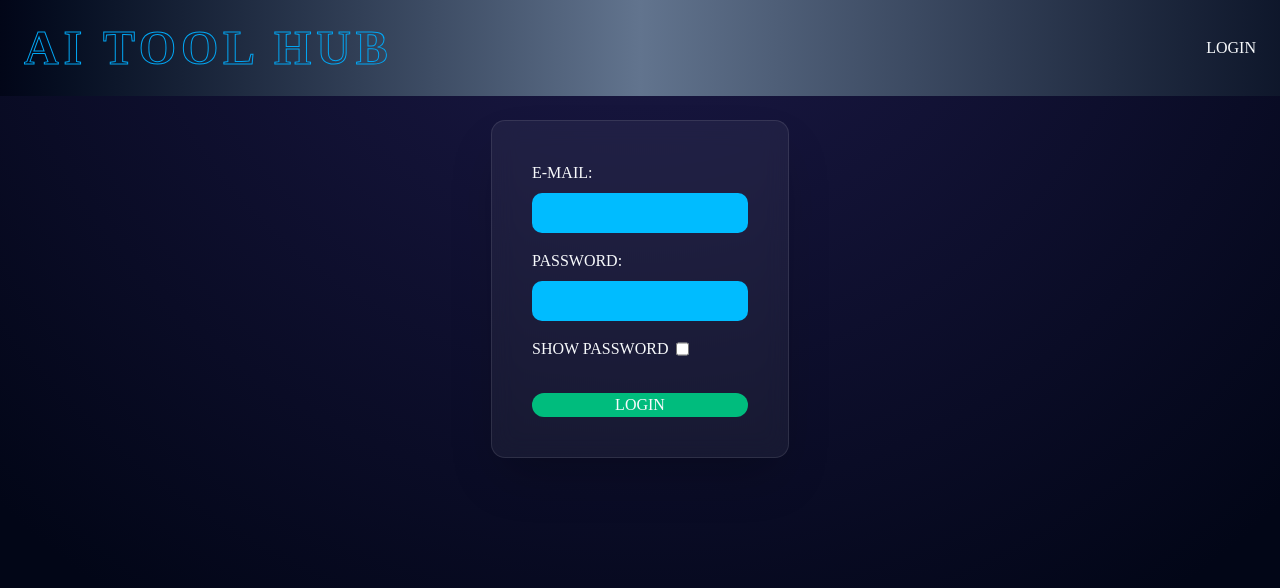
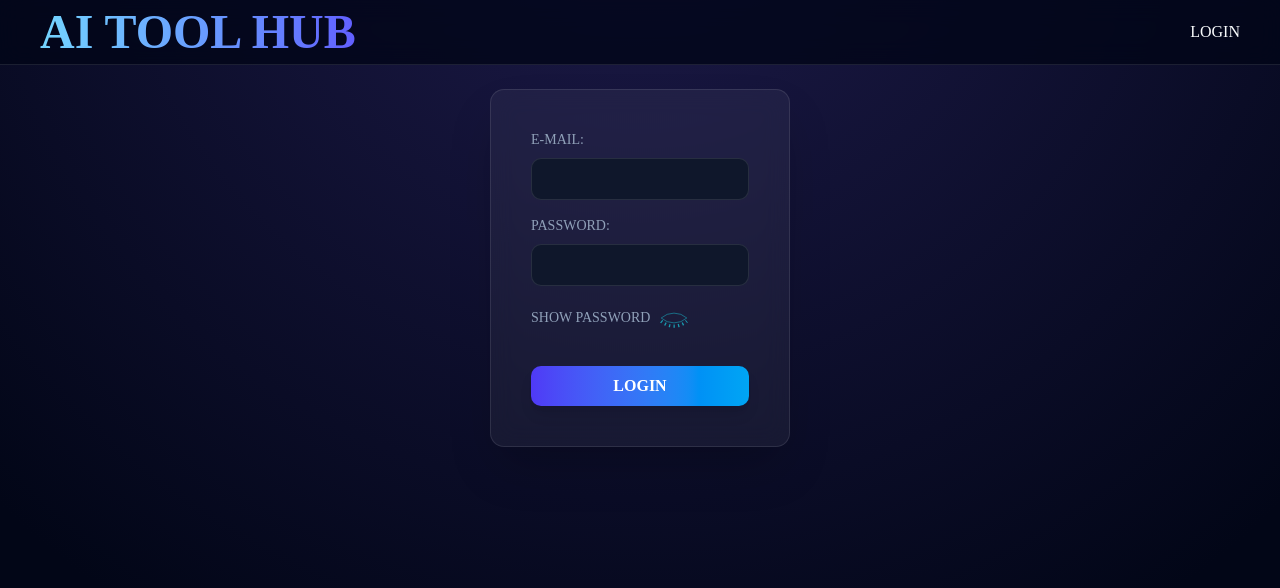
Before and after one commit to IVShelkunov/ai-tool-hub, a Next.js app: page /login in a window 1280 px wide. Shown: the top 588 px of the page. Built offline with nearby package versions, Linux system fonts and the light colour scheme; no server answers.

Commit message:
style:styling the app header and adjusting semantics

```diff
--- a/src/app/globals.css
+++ b/src/app/globals.css
@@ -127,13 +127,23 @@
   html {
     @apply font-sans;
     }
-    input {
-      background-color: var(--color-sky-400);
-      border-radius: 10px;
-      padding:8px
-    }
+
     button {
       cursor: pointer;
     }
 
 }
+@layer utilities {
+  .shine-base {
+    background-size: 200% auto;
+  }
+
+  .hover-shine:hover {
+    animation: rainbow-shine 1.0s linear forwards;
+  }
+}
+
+@keyframes rainbow-shine {
+ from { background-position: 0% center; }
+    to { background-position: 200% center; }
+}
--- /dev/null
+++ b/src/components/icon/CloseEye.tsx
@@ -0,0 +1,20 @@
+import { cn } from "cn";
+
+export const CloseEye = ({ className }: { className?: string }) => {
+  return (
+    <svg viewBox="0 0 50 50" className={cn("cursor-pointer", className)}>
+      <path
+        d="M 5,25 a 30 30 0 0 1 40,0 a 30 30 0 0 1 -40,0"
+        fill="none"
+        stroke="#1a9cb0"
+      ></path>
+      <path
+        d="M 5,30 a 30 30 0 0 0 40,0 "
+        fill="none"
+        stroke="#1a9cb0"
+        strokeWidth={5}
+        strokeDasharray="2 5"
+      ></path>
+    </svg>
+  );
+};
--- a/src/components/icon/DeleteCart.tsx
+++ b/src/components/icon/DeleteCart.tsx
@@ -12,20 +12,20 @@ export default function DeleteCart({ className }: { className?: string }) {
           y1={0}
           x2={0}
           y2={20}
-          stroke="#fff"
+          stroke="#1dc2c4"
           strokeWidth={3}
           strokeLinecap="round"
         />
       </defs>
       <path
         d="M 5,10 l 40,0 a 5,5 0 0 0 -5,-5 l -10,0 l 0,-2.5 l -10,0 l 0,2.5 l -10,0 a 5,5 0 0 0 -5,5"
-        stroke="#fff"
+        stroke="#1dc2c4"
         fill="none"
       />
       <path
         d="M 10,15 l 0,25 a 5,5 0 0 0 5,5 l 20,0 a 5,5 0 0 0 5,-5 l 0,-25 Z"
         fill="none"
-        stroke="#fff"
+        stroke="#1dc2c4"
       />
       <use href="#vertical-line" x={15} y={20} />
       <use href="#vertical-line" x={25} y={20} />
--- /dev/null
+++ b/src/components/icon/OpenEye.tsx
@@ -0,0 +1,14 @@
+import { cn } from "cn";
+
+export const OpenEye = ({ className }: { className?: string }) => {
+  return (
+    <svg viewBox="0 0 50 50" className={cn("cursor-pointer", className)}>
+      <path
+        d="M 5,25 a 30 30 0 0 1 40,0 a 30 30 0 0 1 -40,0"
+        fill="none"
+        stroke="#1a9cb0"
+      ></path>
+      <circle cx={25} cy={25} r={5} fill="#1a9cb0" />
+    </svg>
+  );
+};
--- a/src/components/shared/Header.tsx
+++ b/src/components/shared/Header.tsx
@@ -7,12 +7,30 @@ export async function Header() {
   const coockieStore = await cookies();
   const token = coockieStore.get("session_token");
   return (
-    <header className="flex items-center justify-between p-6 bg-linear-to-r from-slate-950 via-slate-500 to-slate-900">
-      <h1 className="md:text-5xl text-3xl font-bold text-transparent tracking-widest [-webkit-text-stroke:1px_var(--color-sky-500)] ">
-        <Link href={"/"}>AI TOOL HUB</Link>
-      </h1>
-      {token && <Link href={"/dashboard"}>DASHBOARD</Link>}
-      {token ? <LogoutButton /> : <LoginButton />}
+    <header className="sticky top-0 z-50 w-full border-b border-white/10 bg-slate-950/80 backdrop-blur-md">
+      <nav
+        className="container mx-auto flex h-16 items-center justify-between px-4 md:px-10"
+        aria-label="Global"
+      >
+        <div className="flex md:flex-row flex-col gap-2 items-center md:gap-8">
+          <Link href={"/"}>
+            <span className="md:text-5xl text-3xl font-bold  text-transparent bg-clip-text bg-linear-to-r from-sky-300 via-indigo-500 to-sky-400 shine-base hover-shine ">
+              AI TOOL HUB
+            </span>
+          </Link>
+          {token && (
+            <Link
+              href={"/dashboard"}
+              className="text-sm font-medium text-slate-300 hover:text-white transition-colors"
+            >
+              DASHBOARD
+            </Link>
+          )}
+        </div>
+        <div className="flex items-center gap-4">
+          {token ? <LogoutButton /> : <LoginButton />}
+        </div>
+      </nav>
     </header>
   );
 }
--- a/src/components/shared/LoginForm.tsx
+++ b/src/components/shared/LoginForm.tsx
@@ -5,11 +5,19 @@ import { FormGroup } from "../ui/FormGroup";
 import { loginAction } from "@/app/actions/auth";
 import { cn } from "cn";
 import { Card } from "../ui/card";
+import { OpenEye } from "../icon/OpenEye";
+import { CloseEye } from "../icon/CloseEye";
 
 export function LoginForm() {
   const initialState = { message: "", success: false };
   const [state, formAction] = useActionState(loginAction, initialState);
   const [showPass, setShowPass] = useState(false);
+  const formStyle = {
+    input:
+      "w-full p-2 bg-slate-900 border border-white/10 rounded-lg text-white focus:ring-2 focus:ring-indigo-500 outline-none transition-all",
+    label: " flex gap-2 items-center text-sm text-slate-400",
+  };
+
   return (
     <Card>
       <form
@@ -18,12 +26,23 @@ export function LoginForm() {
         noValidate
       >
         <FormGroup>
-          <label htmlFor="email">E-MAIL:</label>
-          <input name="email" id="email" type="email" required />
+          <label className={formStyle.label} htmlFor="email">
+            E-MAIL:
+          </label>
+          <input
+            className={formStyle.input}
+            name="email"
+            id="email"
+            type="email"
+            required
+          />
         </FormGroup>
         <FormGroup>
-          <label htmlFor="password">PASSWORD:</label>
+          <label className={formStyle.label} htmlFor="password">
+            PASSWORD:
+          </label>
           <input
+            className={formStyle.input}
             name="password"
             id="password"
             type={showPass ? "text" : "password"}
@@ -31,18 +50,29 @@ export function LoginForm() {
           />
         </FormGroup>
         <FormGroup className="flex-row">
-          <label htmlFor="show-pass">SHOW PASSWORD</label>
+          <label className={formStyle.label} htmlFor="show-pass">
+            {showPass ? "HIDE" : "SHOW"} PASSWORD
+            {showPass ? (
+              <OpenEye className="w-8 h-8" />
+            ) : (
+              <CloseEye className="w-8 h-8" />
+            )}
+          </label>
           <input
             id="show-pass"
             type="checkbox"
             checked={showPass}
+            className="hidden "
             onChange={(e) => setShowPass(e.target.checked)}
           />
         </FormGroup>
         <p className={cn(state.success ? "text-emerald-500" : "text-red-500")}>
           {state.message}
         </p>
-        <button className="bg-emerald-500 rounded-2xl" type="submit">
+        <button
+          className="w-full bg-linear-to-r from-indigo-600 to-sky-500 hover:from-indigo-500 hover:to-sky-400 text-white font-bold py-2 rounded-lg transition-all shadow-lg hover:shadow-indigo-500/20"
+          type="submit"
+        >
           LOGIN
         </button>
       </form>
--- a/src/db/index.ts
+++ b/src/db/index.ts
@@ -1,8 +1,7 @@
 import { neon } from "@neondatabase/serverless";
 import { drizzle } from "drizzle-orm/neon-http";
-import * as dotenv from 'dotenv';
 import * as schema from './schema'
 
-dotenv.config({ path: '.env.local' });
+
 const sql = neon(process.env.DATABASE_URL!);
 export const db = drizzle(sql, { schema });
```
